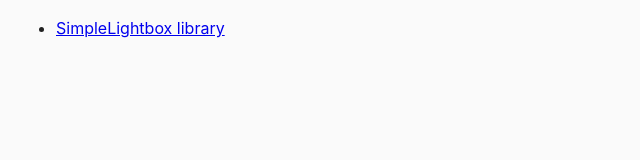
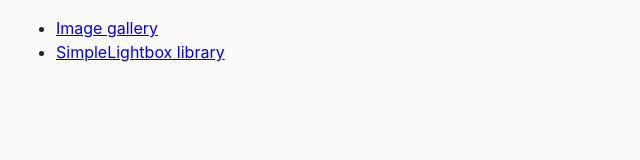
Before and after one commit to npakypop/goit-js-hw-07, a plain HTML site: page index.html in a window 1280 px wide. Shown: the whole page, without its empty margins (0-640 px from the left). Drawn offline with Linux system fonts and the light colour scheme.

Commit message:
add to index 2 parts

```diff
--- a/index.html
+++ b/index.html
@@ -9,7 +9,7 @@
   </head>
   <body>
     <ul>
-      <!-- <li><a href="01-gallery.html">Image gallery</a></li> -->
+      <li><a href="01-gallery.html">Image gallery</a></li>
       <li><a href="02-lightbox.html">SimpleLightbox library</a></li>
     </ul>
   </body>
```
